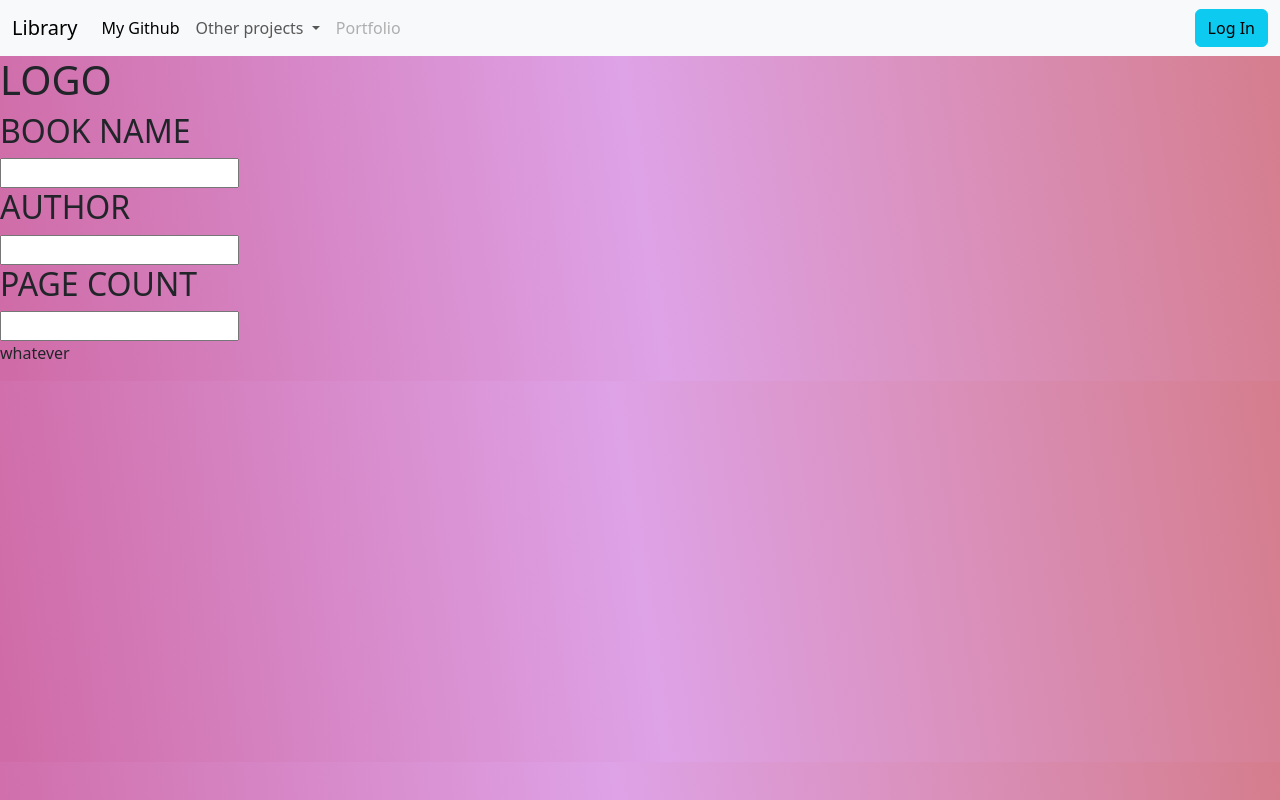
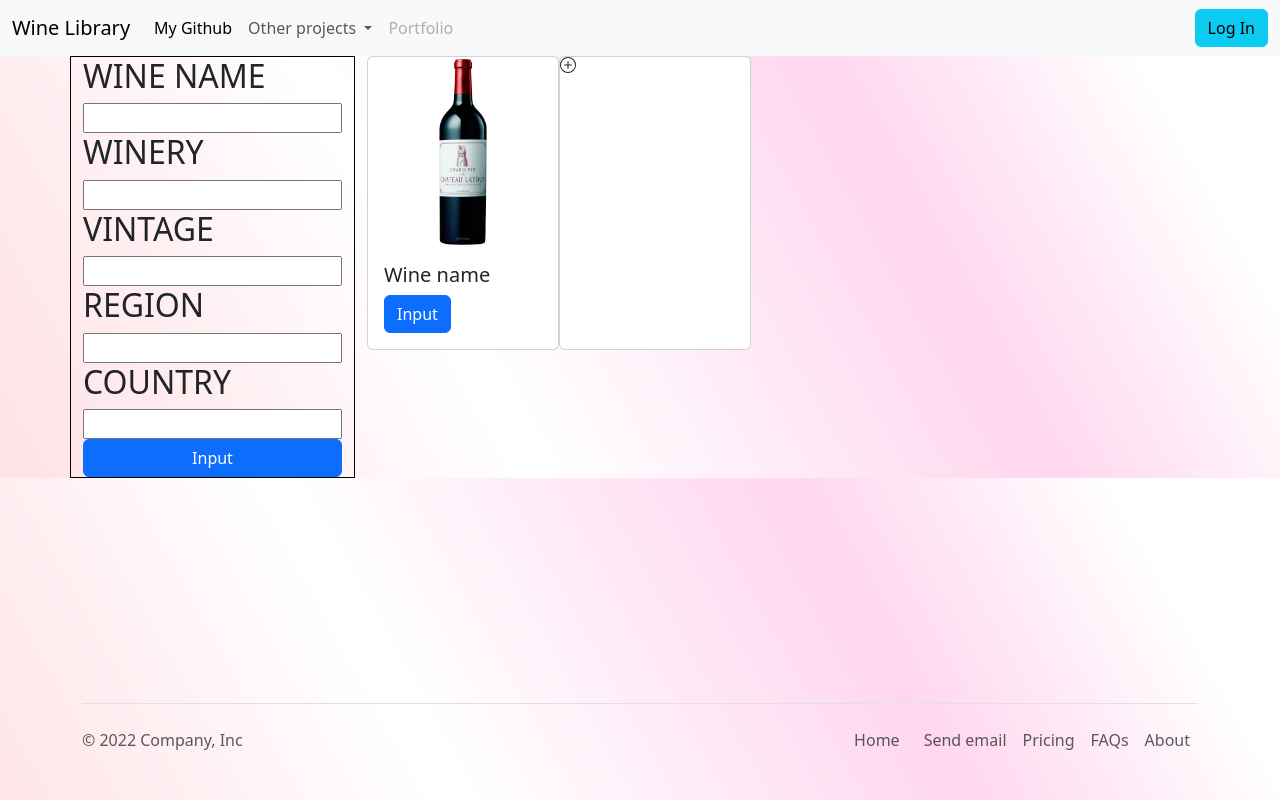
Before and after one commit to Annie1790/Library, a plain HTML site: page index.html in a window 1280 px wide. Drawn offline with nearby package versions, Linux system fonts and the light colour scheme.

Commit message:
style added

```diff
--- a/index.html
+++ b/index.html
@@ -18,7 +18,7 @@
 <body>
     <nav class="navbar navbar-expand-lg bg-body-tertiary">
         <div class="container-fluid">
-            <a class="navbar-brand" href="#">Library</a>
+            <a class="navbar-brand" href="#">Wine Library</a>
             <button class="navbar-toggler" type="button" data-bs-toggle="collapse"
                 data-bs-target="#navbarSupportedContent" aria-controls="navbarSupportedContent" aria-expanded="false"
                 aria-label="Toggle navigation">
@@ -56,22 +56,68 @@
             </div>
         </div>
     </nav>
+    <div class="container">
+        <div class="row">
+            <div class="col-sm-3" style="border: 1px solid black;">
+                <div class="d-flex flex-column justify-content-base align-items-stretch">
+                    <h2>WINE NAME</h2>
+                    <input type="text">
+                    <h2>WINERY</h2>
+                    <input type="text">
+                    <h2>VINTAGE</h2>
+                    <input type="text">
+                    <h2>REGION</h2>
+                    <input type="text">
+                    <h2>COUNTRY</h2>
+                    <input type="text">
+                    <input class="btn btn-primary" type="button" value="Input">
+                </div>
+            </div>
 
-    <div class="row">
-        <div class=".col-sm-4">
-            <h1>LOGO</h1>
-            <h2>BOOK NAME</h2>
-            <input type="text">
-            <h2>AUTHOR</h2>
-            <input type="text">
-            <h2>PAGE COUNT</h2>
-            <input type="text">
-        </div>
+            <div class="col-sm-8">
+                <div id="add-container" class="d-flex flex-row ">
 
-        <div class=".col-sm-8">
-            <p>whatever</p>
+                    <div class="card" style="width: 12rem;">
+                        <img src="./bottle.png" class="card-img-top" alt="...">
+                        <div class="card-body">
+                            <h5 class="card-title">Wine name</h5>
+                            <input class="btn btn-primary" type="button" value="Input">
+                        </div>
+                    </div>
+
+                    <div class="card" style="width: 12rem;">
+                        <svg xmlns="http://www.w3.org/2000/svg" width="16" height="16" fill="currentColor"
+                            class="bi bi-plus-circle" viewBox="0 0 16 16">
+                            <path d="M8 15A7 7 0 1 1 8 1a7 7 0 0 1 0 14zm0 1A8 8 0 1 0 8 0a8 8 0 0 0 0 16z" />
+                            <path
+                                d="M8 4a.5.5 0 0 1 .5.5v3h3a.5.5 0 0 1 0 1h-3v3a.5.5 0 0 1-1 0v-3h-3a.5.5 0 0 1 0-1h3v-3A.5.5 0 0 1 8 4z" />
+                        </svg>
+                    </div>
+
+                </div>
+            </div>
+
+
         </div>
     </div>
+
+    <div class="container fixed-bottom">
+        <footer class="d-flex flex-wrap justify-content-between align-items-center py-3 my-4 border-top">
+          <p class="col-md-4 mb-0 text-muted">&copy; 2022 Company, Inc</p>
+
+          <a href="/" class="col-md-4 d-flex align-items-center justify-content-center mb-3 mb-md-0 me-md-auto link-dark text-decoration-none">
+            <svg class="bi me-2" width="40" height="32"><use xlink:href="#bootstrap"/></svg>
+          </a>
+
+          <ul class="nav col-md-4 justify-content-end">
+            <li class="nav-item px-2"><a href="#" class="nav-link px-2 text-muted">Home</a></li>
+            <li class="nav-item"><a href="mailto:budayaniko@outlook.com" class="nav-link px-2 text-muted">Send email</a></li>
+            <li class="nav-item"><a href="#" class="nav-link px-2 text-muted">Pricing</a></li>
+            <li class="nav-item"><a href="#" class="nav-link px-2 text-muted">FAQs</a></li>
+            <li class="nav-item"><a href="#" class="nav-link px-2 text-muted">About</a></li>
+          </ul>
+        </footer>
+      </div>
 
 </body>
 
--- a/script.js
+++ b/script.js
@@ -0,0 +1 @@
+const addContainer = document.getElementById("add-container")
--- a/style.css
+++ b/style.css
@@ -1,4 +1,59 @@
 body {
-    background: rgb(207,107,166);
-background: linear-gradient(82deg, rgba(207,107,166,1) 0%, rgba(222,162,230,1) 50%, rgba(213,125,141,1) 100%);
+    background: rgb(255,255,255);
+    background: linear-gradient(241deg, rgba(255,255,255,1) 11%, rgba(255,214,238,1) 32%, rgba(255,240,249,1) 52%, rgba(255,255,255,1) 64%, rgba(255,255,255,1) 66%, rgba(255,229,233,0.5438550420168067) 80%, rgba(255,225,230,1) 100%);
 }
+
+.bd-placeholder-img {
+    font-size: 1.125rem;
+    text-anchor: middle;
+    -webkit-user-select: none;
+    -moz-user-select: none;
+    user-select: none;
+  }
+
+  @media (min-width: 768px) {
+    .bd-placeholder-img-lg {
+      font-size: 3.5rem;
+    }
+  }
+
+  .b-example-divider {
+    height: 3rem;
+    background-color: rgba(0, 0, 0, .1);
+    border: solid rgba(0, 0, 0, .15);
+    border-width: 1px 0;
+    box-shadow: inset 0 .5em 1.5em rgba(0, 0, 0, .1), inset 0 .125em .5em rgba(0, 0, 0, .15);
+  }
+
+  .b-example-vr {
+    flex-shrink: 0;
+    width: 1.5rem;
+    height: 100vh;
+  }
+
+  .bi {
+    vertical-align: -.125em;
+    fill: currentColor;
+  }
+
+  .nav-scroller {
+    position: relative;
+    z-index: 2;
+    height: 2.75rem;
+    overflow-y: hidden;
+  }
+
+  .nav-scroller .nav {
+    display: flex;
+    flex-wrap: nowrap;
+    padding-bottom: 1rem;
+    margin-top: -1px;
+    overflow-x: auto;
+    text-align: center;
+    white-space: nowrap;
+    -webkit-overflow-scrolling: touch;
+  }
+
+  #footer {
+    margin-top: auto;
+  }
```
Also changed, not shown: bottle.png (added).
